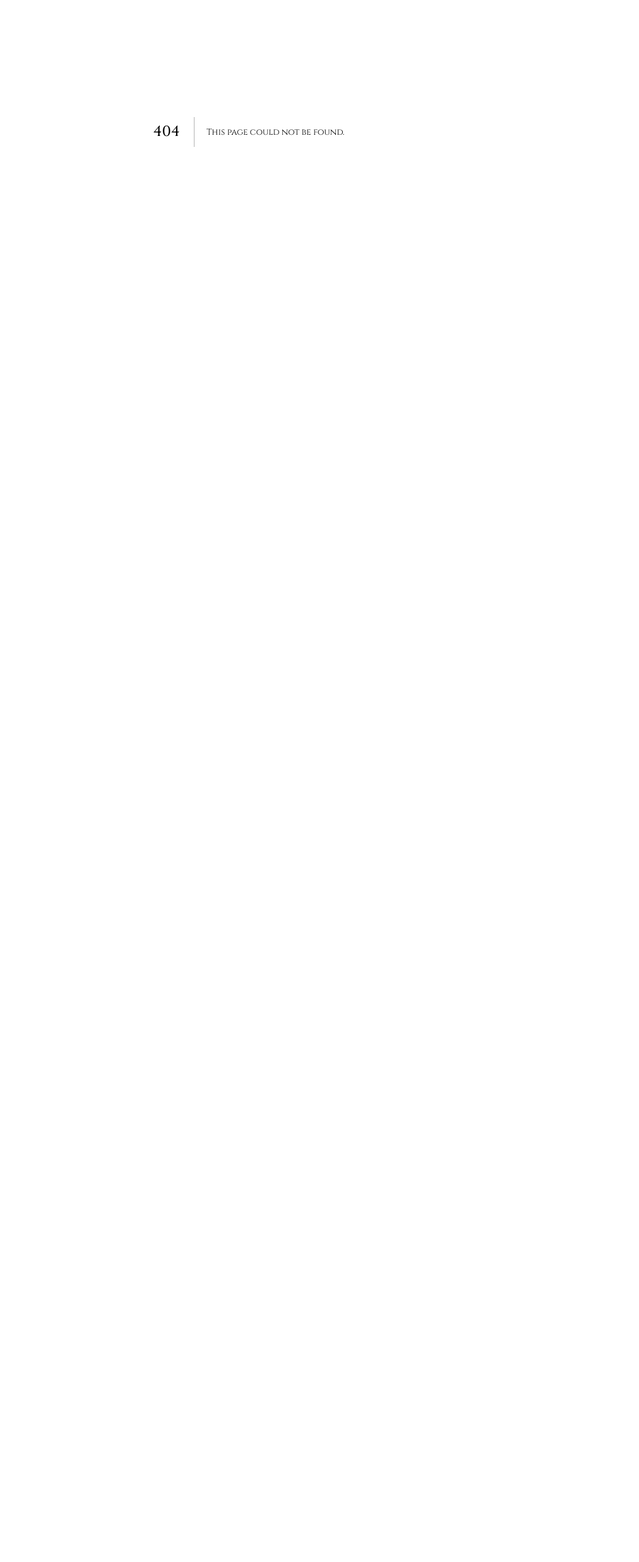
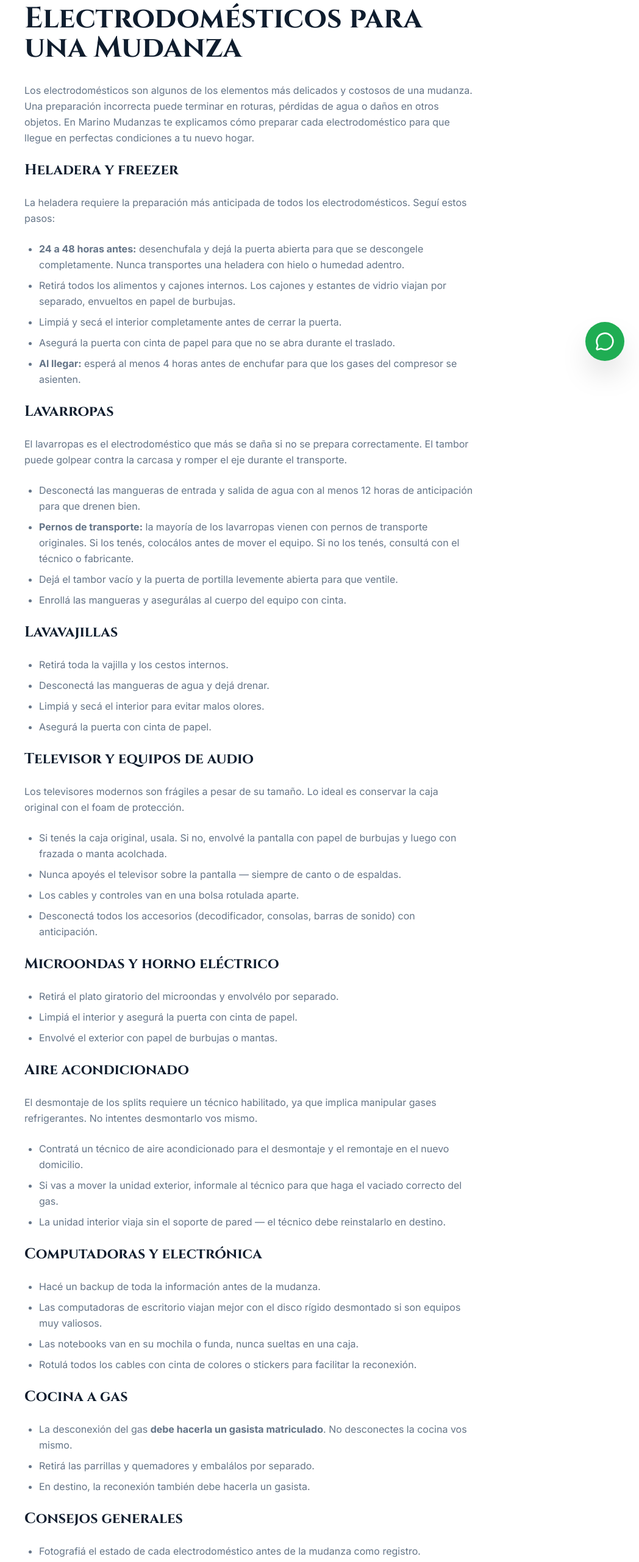
Before and after one commit to Lukaku55/marinomudanzas-next, a Next.js app: page /blog/como-preparar-electrodomesticos-mudanza in a window 1280 px wide. Before the commit this address had no page. Shown: the part 184-2746 px from the top of the page at 61% size, without its empty margins (232-1280 px from the left). Before the commit the page ends 800 px from the top, so only its background shows below. Built offline with nearby package versions, Linux system fonts and the light colour scheme.

Commit message:
feat: agregar blog sobre cómo preparar electrodomésticos para una mudanza

```diff
--- /dev/null
+++ b/app/blog/como-preparar-electrodomesticos-mudanza/page.tsx
@@ -0,0 +1,110 @@
+import type { Metadata } from "next";
+import Header from "@/components/Header";
+import Footer from "@/components/Footer";
+import WhatsAppButton from "@/components/WhatsAppButton";
+import Link from "next/link";
+
+export const metadata: Metadata = {
+  title: "Cómo Preparar los Electrodomésticos para una Mudanza | Marino Mudanzas",
+  description: "Guía paso a paso para desconectar y preparar heladera, lavarropas, lavavajillas, TV y más antes de tu mudanza. Consejos de expertos para evitar roturas.",
+};
+
+export default function Page() {
+  return (
+    <>
+      <Header />
+      <main className="pt-24 pb-20">
+        <article className="container mx-auto px-4 max-w-3xl">
+          <Link href="/blog" className="font-body text-gold hover:underline text-sm mb-6 inline-block">← Volver al blog</Link>
+          <h1 className="font-display text-3xl md:text-5xl font-bold text-foreground mb-4">Cómo Preparar los Electrodomésticos para una Mudanza</h1>
+          <div className="prose prose-lg mt-8 font-body text-muted-foreground leading-relaxed space-y-6">
+            <p>Los electrodomésticos son algunos de los elementos más delicados y costosos de una mudanza. Una preparación incorrecta puede terminar en roturas, pérdidas de agua o daños en otros objetos. En Marino Mudanzas te explicamos cómo preparar cada electrodoméstico para que llegue en perfectas condiciones a tu nuevo hogar.</p>
+
+            <h2 className="font-display text-2xl font-bold text-foreground mt-10 mb-4">Heladera y freezer</h2>
+            <p>La heladera requiere la preparación más anticipada de todos los electrodomésticos. Seguí estos pasos:</p>
+            <ul className="list-disc pl-6 space-y-2">
+              <li><strong>24 a 48 horas antes:</strong> desenchufala y dejá la puerta abierta para que se descongele completamente. Nunca transportes una heladera con hielo o humedad adentro.</li>
+              <li>Retirá todos los alimentos y cajones internos. Los cajones y estantes de vidrio viajan por separado, envueltos en papel de burbujas.</li>
+              <li>Limpiá y secá el interior completamente antes de cerrar la puerta.</li>
+              <li>Asegurá la puerta con cinta de papel para que no se abra durante el traslado.</li>
+              <li><strong>Al llegar:</strong> esperá al menos 4 horas antes de enchufar para que los gases del compresor se asienten.</li>
+            </ul>
+
+            <h2 className="font-display text-2xl font-bold text-foreground mt-10 mb-4">Lavarropas</h2>
+            <p>El lavarropas es el electrodoméstico que más se daña si no se prepara correctamente. El tambor puede golpear contra la carcasa y romper el eje durante el transporte.</p>
+            <ul className="list-disc pl-6 space-y-2">
+              <li>Desconectá las mangueras de entrada y salida de agua con al menos 12 horas de anticipación para que drenen bien.</li>
+              <li><strong>Pernos de transporte:</strong> la mayoría de los lavarropas vienen con pernos de transporte originales. Si los tenés, colocálos antes de mover el equipo. Si no los tenés, consultá con el técnico o fabricante.</li>
+              <li>Dejá el tambor vacío y la puerta de portilla levemente abierta para que ventile.</li>
+              <li>Enrollá las mangueras y asegurálas al cuerpo del equipo con cinta.</li>
+            </ul>
+
+            <h2 className="font-display text-2xl font-bold text-foreground mt-10 mb-4">Lavavajillas</h2>
+            <ul className="list-disc pl-6 space-y-2">
+              <li>Retirá toda la vajilla y los cestos internos.</li>
+              <li>Desconectá las mangueras de agua y dejá drenar.</li>
+              <li>Limpiá y secá el interior para evitar malos olores.</li>
+              <li>Asegurá la puerta con cinta de papel.</li>
+            </ul>
+
+            <h2 className="font-display text-2xl font-bold text-foreground mt-10 mb-4">Televisor y equipos de audio</h2>
+            <p>Los televisores modernos son frágiles a pesar de su tamaño. Lo ideal es conservar la caja original con el foam de protección.</p>
+            <ul className="list-disc pl-6 space-y-2">
+              <li>Si tenés la caja original, usala. Si no, envolvé la pantalla con papel de burbujas y luego con frazada o manta acolchada.</li>
+              <li>Nunca apoyés el televisor sobre la pantalla — siempre de canto o de espaldas.</li>
+              <li>Los cables y controles van en una bolsa rotulada aparte.</li>
+              <li>Desconectá todos los accesorios (decodificador, consolas, barras de sonido) con anticipación.</li>
+            </ul>
+
+            <h2 className="font-display text-2xl font-bold text-foreground mt-10 mb-4">Microondas y horno eléctrico</h2>
+            <ul className="list-disc pl-6 space-y-2">
+              <li>Retirá el plato giratorio del microondas y envolvélo por separado.</li>
+              <li>Limpiá el interior y asegurá la puerta con cinta de papel.</li>
+              <li>Envolvé el exterior con papel de burbujas o mantas.</li>
+            </ul>
+
+            <h2 className="font-display text-2xl font-bold text-foreground mt-10 mb-4">Aire acondicionado</h2>
+            <p>El desmontaje de los splits requiere un técnico habilitado, ya que implica manipular gases refrigerantes. No intentes desmontarlo vos mismo.</p>
+            <ul className="list-disc pl-6 space-y-2">
+              <li>Contratá un técnico de aire acondicionado para el desmontaje y el remontaje en el nuevo domicilio.</li>
+              <li>Si vas a mover la unidad exterior, informale al técnico para que haga el vaciado correcto del gas.</li>
+              <li>La unidad interior viaja sin el soporte de pared — el técnico debe reinstalarlo en destino.</li>
+            </ul>
+
+            <h2 className="font-display text-2xl font-bold text-foreground mt-10 mb-4">Computadoras y electrónica</h2>
+            <ul className="list-disc pl-6 space-y-2">
+              <li>Hacé un backup de toda la información antes de la mudanza.</li>
+              <li>Las computadoras de escritorio viajan mejor con el disco rígido desmontado si son equipos muy valiosos.</li>
+              <li>Las notebooks van en su mochila o funda, nunca sueltas en una caja.</li>
+              <li>Rotulá todos los cables con cinta de colores o stickers para facilitar la reconexión.</li>
+            </ul>
+
+            <h2 className="font-display text-2xl font-bold text-foreground mt-10 mb-4">Cocina a gas</h2>
+            <ul className="list-disc pl-6 space-y-2">
+              <li>La desconexión del gas <strong>debe hacerla un gasista matriculado</strong>. No desconectes la cocina vos mismo.</li>
+              <li>Retirá las parrillas y quemadores y embalálos por separado.</li>
+              <li>En destino, la reconexión también debe hacerla un gasista.</li>
+            </ul>
+
+            <h2 className="font-display text-2xl font-bold text-foreground mt-10 mb-4">Consejos generales</h2>
+            <ul className="list-disc pl-6 space-y-2">
+              <li>Fotografiá el estado de cada electrodoméstico antes de la mudanza como registro.</li>
+              <li>Rotulá cada caja o envoltorio con el nombre del electrodoméstico y el ambiente de destino.</li>
+              <li>Informale a los operarios de mudanza qué piezas son frágiles para que las manipulen con precaución.</li>
+              <li>Los electrodomésticos viajan siempre parados, nunca acostados (salvo indicación del fabricante).</li>
+            </ul>
+
+            <h2 className="font-display text-2xl font-bold text-foreground mt-10 mb-4">Solicitá tu presupuesto sin cargo</h2>
+            <p>En Marino Mudanzas nos encargamos de la protección y el traslado de tus electrodomésticos con mantas acolchadas y film stretch. Contactanos para coordinar tu mudanza.</p>
+            <div className="flex flex-col sm:flex-row gap-4 mt-6">
+              <a href="https://wa.me/5491154507435" target="_blank" rel="noopener noreferrer" className="flex items-center justify-center gap-2 bg-green-600 text-white px-6 py-3 rounded-lg font-semibold hover:opacity-90 transition-opacity">Pedí tu presupuesto por WhatsApp</a>
+              <a href="tel:+541146111818" className="flex items-center justify-center gap-2 bg-navy text-white px-6 py-3 rounded-lg font-semibold hover:opacity-90 transition-opacity">Llamános: 4611-1818</a>
+            </div>
+          </div>
+        </article>
+      </main>
+      <Footer />
+      <WhatsAppButton />
+    </>
+  );
+}
```
